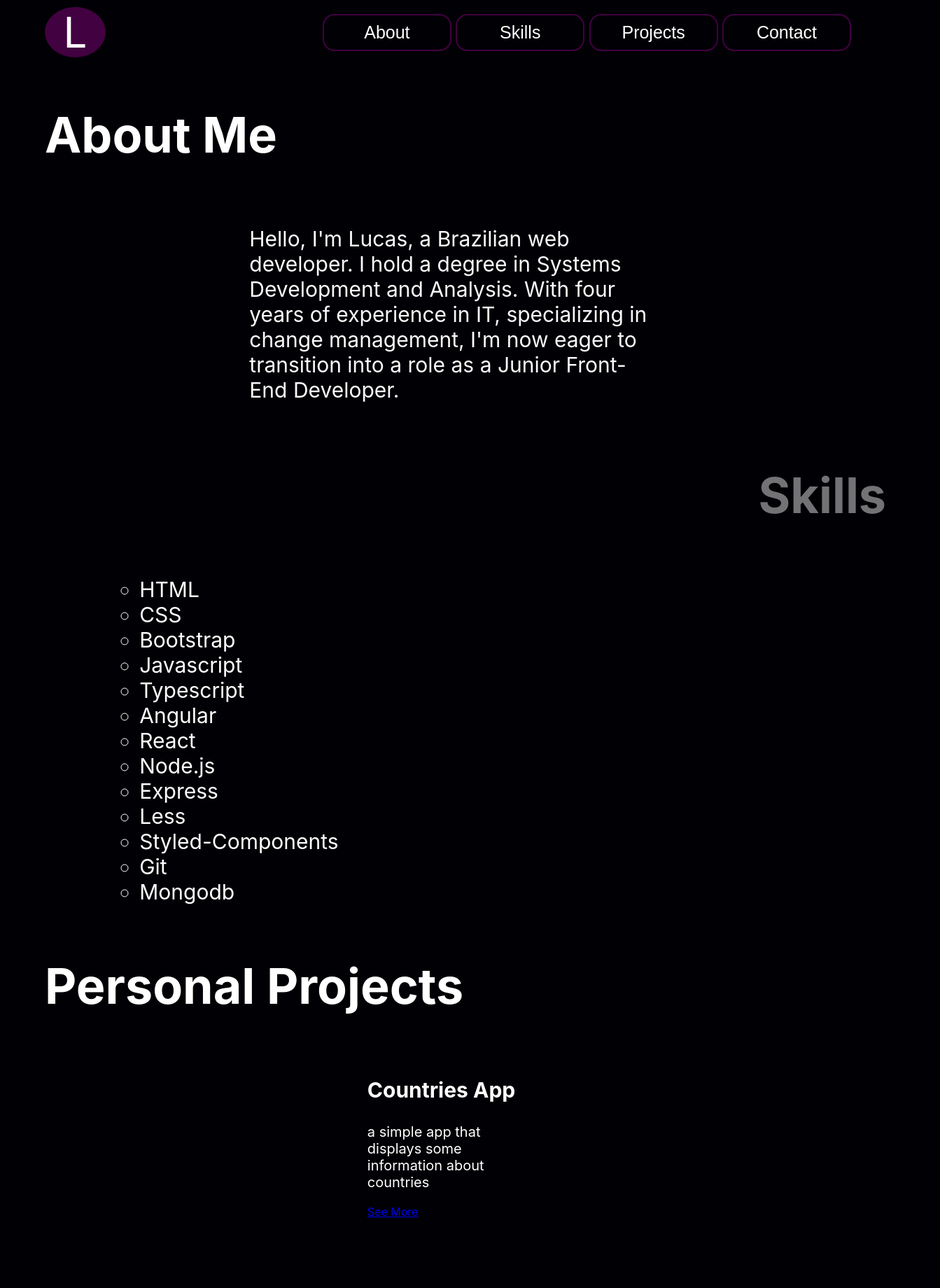
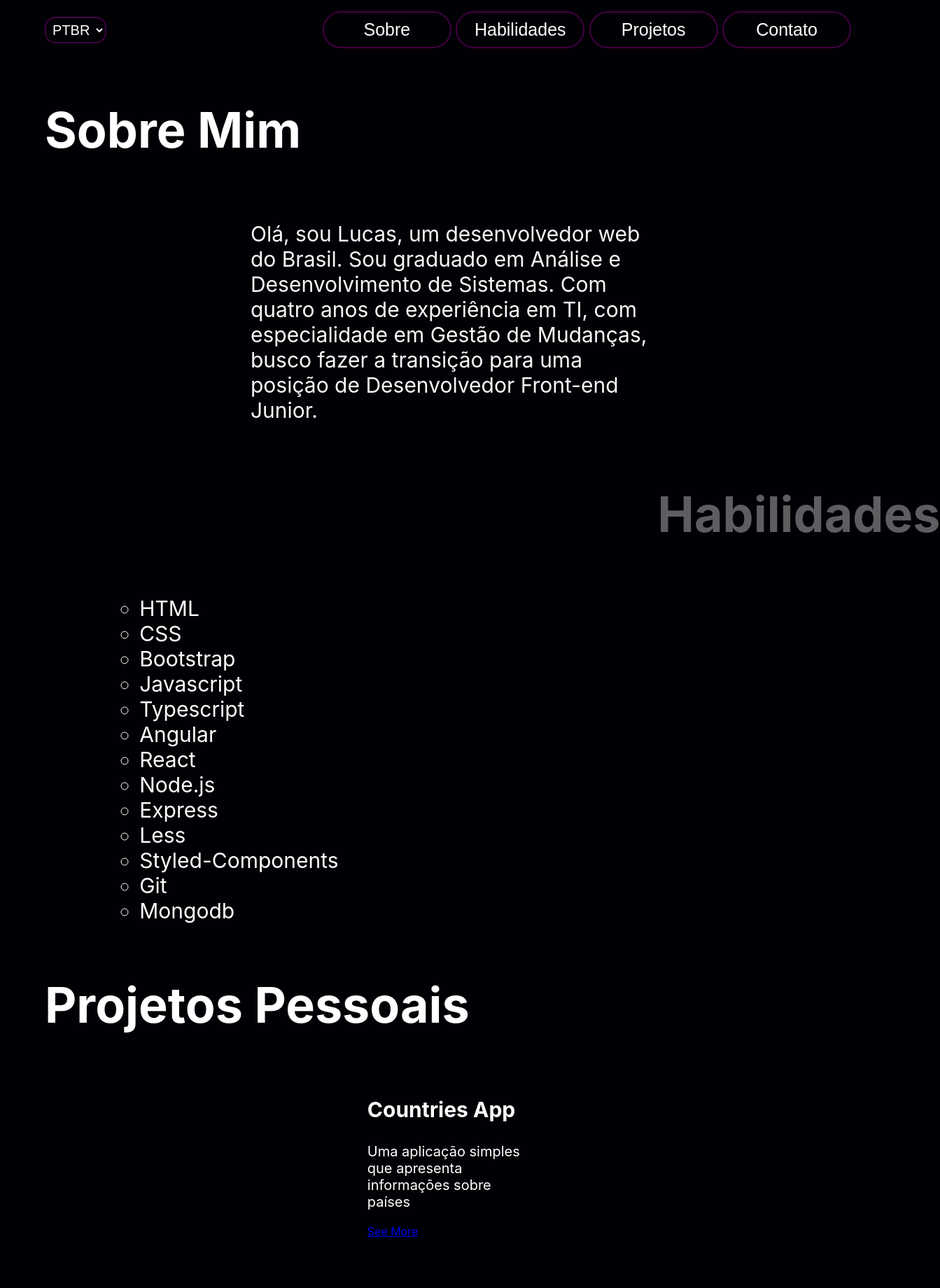
Before and after one commit to lucasRodrigues0/portfolio, a React (Create React App) app: page / in a window 1280 px wide. Shown: the top 1840 px of the page at 70% size, 1343 px wide, since content can reach past the window. Built offline with nearby package versions, Linux system fonts and the light colour scheme.

Commit message:
implementação do seletor de idiomas

```diff
--- a/package.json
+++ b/package.json
@@ -1,6 +1,6 @@
 {
   "name": "portfolio",
-  "version": "1.2.0",
+  "version": "1.3.0",
   "private": true,
   "dependencies": {
     "@testing-library/jest-dom": "^5.17.0",
--- a/src/App.js
+++ b/src/App.js
@@ -1,12 +1,20 @@
 import { Content } from './components/content';
 import { Header } from './components/header';
+import { useState } from 'react';
 
 function App() {
 
+  const [language, setLanguage] = useState('PTBR');
+
+  const selectLanguage = (e) => {
+    const lang = e.target.value;
+    setLanguage(lang);
+  }
+
   return (
     <div className="App">
-      <Header />
-      <Content />
+      <Header language={language} selectLanguage={selectLanguage}/>
+      <Content language={language}/>
     </div>
   );
 }
--- a/src/components/content/Content.js
+++ b/src/components/content/Content.js
@@ -18,27 +18,34 @@ const ContentContainer = styled.div`
   width: 90%;
 `;
 
-export const Content = () => {
+export const Content = ({language}) => {
+
   return (
     <ContentContainer>
       <SectionContainer>
         <Section id="About">
           <TitleWrapper>
-            <Title>About Me</Title>
+            <Title>
+              {language === 'PTBR' ? "Sobre Mim" : language === 'EN' ? "About Me" : ""}
+            </Title>
           </TitleWrapper>
-          <Paragraph>Hello, I'm Lucas, a Brazilian web developer. I hold a degree in Systems Development and Analysis. With four years of experience in IT, specializing in change management, I'm now eager to transition into a role as a Junior Front-End Developer.
+          <Paragraph>
+            {language === 'PTBR' ? "Olá, sou Lucas, um desenvolvedor web do Brasil. Sou graduado em Análise e Desenvolvimento de Sistemas. Com quatro anos de experiência em TI, com especialidade em Gestão de Mudanças, busco fazer a transição para uma posição de Desenvolvedor Front-end Junior." :
+            language === 'EN' ? "Hello, i'm Lucas, a Brazilian web developer. I hold a degree in Systems Development and Analysis. With four years of experience in IT, specializing in change management, I'm now eager to transition into a role as a Junior Front-End Developer." : ""}
           </Paragraph>
         </Section>
         <Section id="Skills">
           <TitleWrapper dir="right">
-            <Title dir="right">Skills</Title>
+            <Title dir="right">
+              {language === 'PTBR' ? "Habilidades" : language === 'EN' ? "Skills" : ""}
+            </Title>
           </TitleWrapper>
           <ListWrapper>
             <List>
               {
                 SKILLS.map((skill) => {
                   return (
-                      <ListItem>{skill}</ListItem>
+                      <ListItem key={skill}>{skill}</ListItem>
                   );
                 })
               }
@@ -47,15 +54,17 @@ export const Content = () => {
         </Section>
         <Section id="Projects">
           <TitleWrapper>
-            <Title>Personal Projects</Title>
+            <Title>
+              {language === 'PTBR' ? "Projetos Pessoais" : language === 'EN' ? "Personal Projects" : ""}
+            </Title>
           </TitleWrapper>
           <ProjectWrapper>
             {
               PROJECTS.map((proj) => {
                 return (
-                  <Project>
+                  <Project key={proj.title}>
                     <ProjectTitle>{proj.title}</ProjectTitle>
-                    <ProjectDescription>{proj.description}</ProjectDescription>
+                    <ProjectDescription>{language === "PTBR" ? proj.description.PTBR : language === "EN" ? proj.description.EN : ""}</ProjectDescription>
                     <a href={`https://${proj.link}`} target='blank'>See More</a>
                   </Project>
                 )
@@ -65,11 +74,13 @@ export const Content = () => {
         </Section>
         <Section id="Contact">
           <TitleWrapper dir="right">
-            <Title dir="right">Contact</Title>
+            <Title dir="right">
+              {language === 'PTBR' ? "Contato" : language === 'EN' ? "Contact" : ""}
+            </Title>
           </TitleWrapper>
           <ContactWrapper>
             {
-              CONTACT.map((contact) => <LinkButton href={contact.href} target='blank'>{contact.name}</LinkButton>)
+              CONTACT.map((contact) => <LinkButton href={contact.href} target='blank' key={contact.name}>{contact.name}</LinkButton>)
             }
           </ContactWrapper>
         </Section>
--- a/src/components/header/Header.js
+++ b/src/components/header/Header.js
@@ -2,8 +2,8 @@ import styled from "styled-components";
 import { OPTIONS } from "../../utils/constants"
 import { LinkButton, ButtonsWrapper } from "../shared/link-button";
 import { Navbar } from "./navbar";
-import { Logo } from "./logo";
 import { Wrapper } from "./wrapper";
+import { Select, Option } from "./select";
 
 const Head = styled.header`
   background-color: #010005;
@@ -14,18 +14,22 @@ const Head = styled.header`
   }
 `;
 
-export const Header = () => {
+export const Header = ({language, selectLanguage}) => {
 
   return (
     <Head>
       <Navbar>
         <Wrapper>
-          <Logo>
-            L
-          </Logo>
+          <Select onChange={selectLanguage}>
+            <Option>PTBR</Option>
+            <Option>EN</Option>
+          </Select>
           <ButtonsWrapper>
             {
-              OPTIONS.map((option) => <LinkButton key={option} href={`/#${option}`}>{option}</LinkButton>)
+              OPTIONS.map((option) =>
+              <LinkButton key={option.EN} href={`/#${option.EN}`}>
+                {language === "PTBR" ? option.PTBR : language === "EN" ? option.EN: ""}
+              </LinkButton>)
             }
           </ButtonsWrapper>
         </Wrapper>
--- a/src/components/header/logo/Logo.js
+++ /dev/null
@@ -1,13 +0,0 @@
-import styled from "styled-components";
-
-export const Logo = styled.div`
-  background-color: #420141;
-  border-radius: 100%;
-  color: white;
-  display: block;
-  font-size: 60px;
-  height: 100%;
-  margin: 10px 0;
-  text-align: center;
-  width: 87px;
-`;
--- a/src/components/header/logo/index.js
+++ /dev/null
@@ -1 +0,0 @@
-export * from './Logo';
--- /dev/null
+++ b/src/components/header/select/Select.js
@@ -0,0 +1,16 @@
+import styled from "styled-components";
+
+export const Select = styled.select`
+    background-color: rgba(0,0,0,0);
+    border: 2px solid #420141;
+    border-radius: 15px;
+    color: white;
+    font-size: 20px;
+    padding: 5px;
+`;
+
+export const Option = styled.option`
+    background-color: #010005;
+    color: white;
+    font-size: 20px;
+`;
--- /dev/null
+++ b/src/components/header/select/index.js
@@ -0,0 +1 @@
+export * from './Select';
--- a/src/components/shared/link-button/LinkButton.js
+++ b/src/components/shared/link-button/LinkButton.js
@@ -3,7 +3,7 @@ import { styled } from "styled-components";
 export const LinkButton = styled.a`
   background-color: rgba(66, 1, 65, 0);
   border: 2px solid #420141;
-  border-radius: 17px;
+  border-radius: 50px;
   color: white;
   font-family: sans-serif;
   font-size: 25px;
--- a/src/utils/constants.js
+++ b/src/utils/constants.js
@@ -1,13 +1,31 @@
 export const SKILLS = [ 'HTML', 'CSS', 'Bootstrap', 'Javascript', 'Typescript', 'Angular', 'React', 'Node.js', 'Express', 'Less', 'Styled-Components', 'Git', 'Mongodb'];
 
-
-export const OPTIONS = ['About','Skills', 'Projects', 'Contact'];
+export const OPTIONS = [
+  {
+    EN: 'About',
+    PTBR: 'Sobre'
+  },
+  {
+    EN: 'Skills',
+    PTBR: 'Habilidades'
+  },
+  {
+    EN: 'Projects',
+    PTBR: 'Projetos'
+  },
+  {
+    EN: 'Contact',
+    PTBR: 'Contato'
+  }
+]
 
 export const PROJECTS = [
   {
     title: 'Countries App',
-    description: 'a simple app that displays some information about countries',
-    techs: 'Angular',
+    description: {
+      EN: 'A simple app that displays some information about countries',
+      PTBR: 'Uma aplicação simples que apresenta informações sobre países'
+    },
     link: 'app2countries.netlify.app'
   }
 ];
@@ -25,4 +43,4 @@ export const CONTACT = [
     name: 'Gmail',
     href: '#'
   }
-]
+];
```
